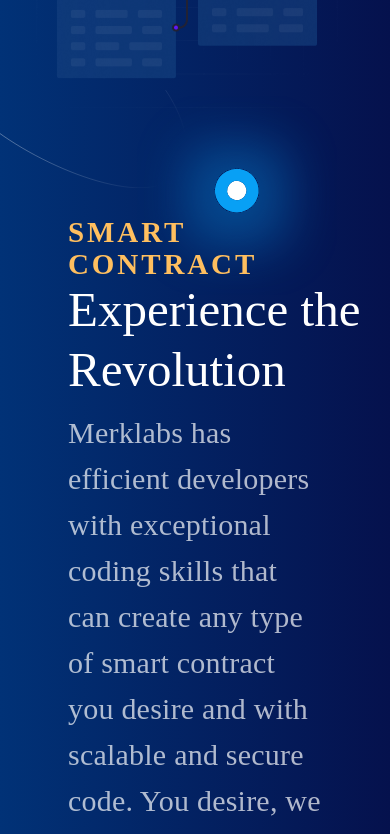
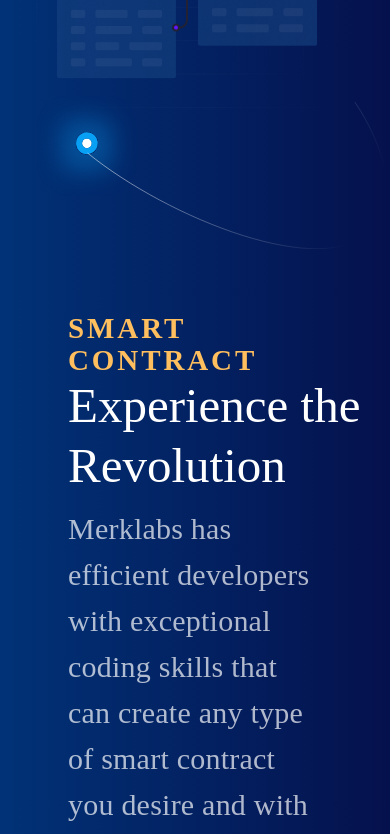
Before and after one commit to omarali18/bird-software-solutions-task, a React (Create React App) app: page / in a window 390 px wide. Shown: the part 7580-8414 px from the top of the page. Built offline with nearby package versions, Linux system fonts and the light colour scheme.

Commit message:
nion responcie

```diff
--- a/src/components/Audit.css
+++ b/src/components/Audit.css
@@ -17,14 +17,15 @@
     }
     .nionTwo .link2{
         position: absolute;
-        left: 0;
-        top: -46px;
-        width: 200px;
+        left: 65px;
+        top: -5px;
+        width: 250px;
     }
     .nionTwo .neon2{
         position: absolute;
-        top: -40px;
-        right: 0;
+        width: 100px;
+        top: -20px;
+        right: 50px;
     }
 
 }
--- a/src/components/SmartContract.css
+++ b/src/components/SmartContract.css
@@ -12,20 +12,16 @@
     left: 150px;
 }
 @media only screen and (max-width: 600px)  {
-    .niontree{
-        position: relative;
-    }
+
     .niontree .link3{
-        position: absolute;
-        left: 0;
-        top: -46px;
-        width: 200px;
+        left: 100px;
+        top: -34px;
+        width: 300px;
     }
     .niontree .neon3{
-        position: absolute;
-        width: 200px;
+        width: 100px;
         top: -40px;
-        right: 50px;
+        left: 50px;
     }
 
 }
--- a/src/components/SmartContract.js
+++ b/src/components/SmartContract.js
@@ -23,7 +23,7 @@ const SmartContract = () => {
               </Box>
             </Grid>
 
-            <Grid xs={4} sm={8} md={12} lg={6} sx={{pl:{ xs:8}}} >
+            <Grid xs={4} sm={8} md={12} lg={6} sx={{pl:{ xs:8}, mt:{xs:12}}} >
              <Box className="we-provide" sx={{ marginTop:"60px"}}>
               <Box>
                 <Typography sx={{fontSize:"29px", fontWeight: 600, lineHeight: "32px", letterSpacing: "0.1em", color:"#FFBF5F", fontFamily: 'Montserrat',fontStyle: "normal"}} variant="">SMART CONTRACT</Typography> <br />
@@ -35,7 +35,7 @@ const SmartContract = () => {
 
 
 
-            <Grid xs={4} sm={8} md={12} lg={6} sx={{mt:20, pl:{ xs:8}}} >
+            <Grid xs={4} sm={8} md={12} lg={6} sx={{mt:{lg:20, xs:8}, pl:{ xs:8}}} >
              <Box className="we-provide">
               <Box>
                 <Typography sx={{fontSize:"29px", fontWeight: 600, lineHeight: "32px", letterSpacing: "0.1em", color:"#4EFFBF", fontFamily: 'Montserrat',fontStyle: "normal"}} variant="">LAUNCHPAD</Typography> <br />
```
